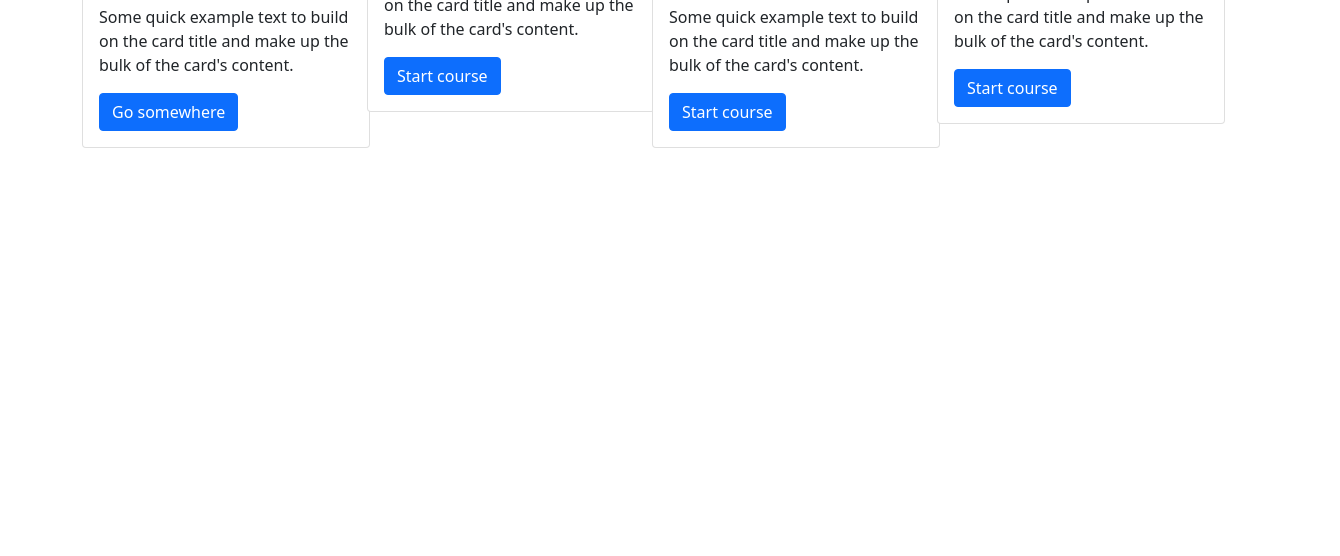
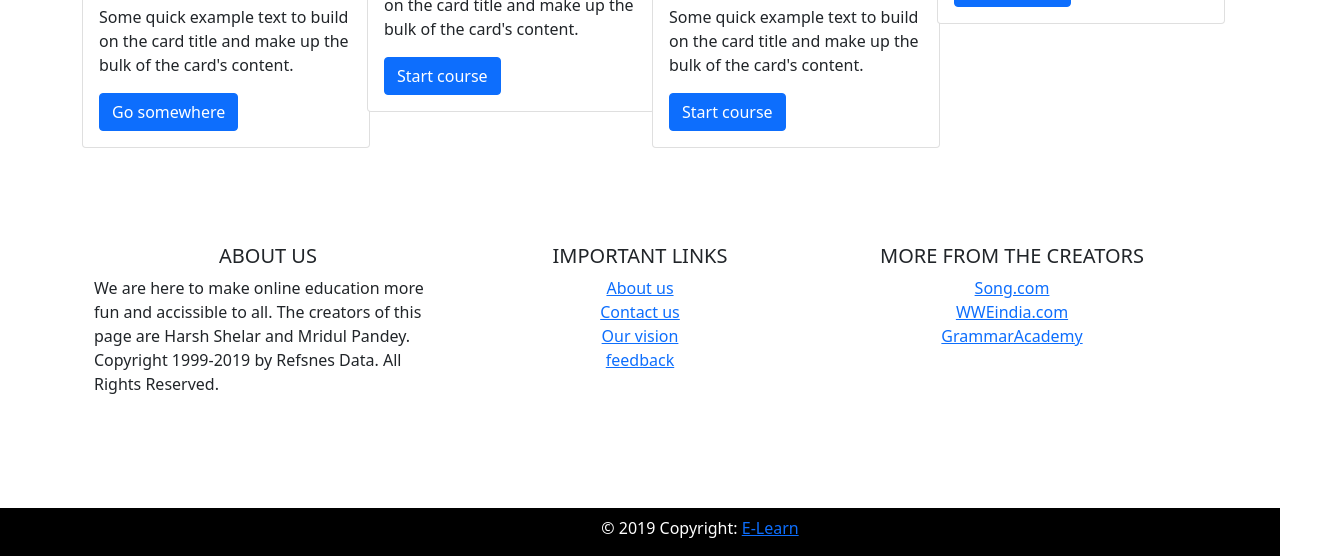
Before and after one commit to sharadkamble-sk/suven-consultants-project2, a plain HTML site: page index.html in a window 1280 px wide. Shown: the part 1871-2427 px from the top of the page, 1340 px wide, since content can reach past the window. Before the commit the page ends 2019 px from the top, so only its background shows below. Drawn offline with nearby package versions, Linux system fonts and the light colour scheme.

Commit message:
footer added

```diff
--- a/index.html
+++ b/index.html
@@ -78,7 +78,6 @@
             </div>
         </div>
     </section>
-
     <section>
         <div class="container">
             <div class="row">
@@ -109,7 +108,8 @@
                         <img src="/images/Docker.jpg" class="card-img-top" alt="...">
                         <div class="card-body">
                             <h5 class="card-title">Docker Mastery : The<br> Complete Toolset</h5>
-                            <p class="card-text">Some quick example text to build on the card title and make up the bulk of the card's content.</p>
+                            <p class="card-text">Some quick example text to build on the card title and make up the bulk
+                                of the card's content.</p>
                             <a href="#" class="btn btn-primary">Start course</a>
                         </div>
                     </div>
@@ -119,7 +119,8 @@
                         <img src="/images/vuejs.jpg" class="card-img-top" alt="...">
                         <div class="card-body">
                             <h5 class="card-title">Vue JS 2 : The Complete<br> Guide</h5>
-                            <p class="card-text">Some quick example text to build on the card title and make up the bulk of the card's content.</p>
+                            <p class="card-text">Some quick example text to build on the card title and make up the bulk
+                                of the card's content.</p>
                             <a href="#" class="btn btn-primary">Start course</a>
                         </div>
                     </div>
@@ -129,7 +130,8 @@
                         <img src="/images/data-science.jpg" class="card-img-top" alt="...">
                         <div class="card-body">
                             <h5 class="card-title">The Data Science Course :<br> 2019 Complete</h5>
-                            <p class="card-text">Some quick example text to build on the card title and make up the bulk of the card's content.</p>
+                            <p class="card-text">Some quick example text to build on the card title and make up the bulk
+                                of the card's content.</p>
                             <a href="#" class="btn btn-primary">Go somewhere</a>
                         </div>
                     </div>
@@ -157,7 +159,7 @@
                     </div>
                 </div>
                 <div class="col-sm-3">
-                    <div class="card" style="width: 18rem; margin-top: 100px;">
+                    <div class="card" style="width: 18rem; margin-bottom:  100px;">
                         <img src="/images/web design.jpg" class="card-img-top" alt="...">
                         <div class="card-body">
                             <h5 class="card-title">Practical Web Design & Design</h5>
@@ -170,24 +172,46 @@
             </div>
         </div>
     </section>
+    <div class="container-fluid my-5  ">
+        <div class="p-5">
+            <div class="container">
 
-
-
-
-
-
-
-
-
-
-
-
-
-
-
-
-
-
+                <div class="row mx-auto">
+                    <div class="col-md-4">
+                        <h5 class="text-center">ABOUT US</h5>
+                        <p>We are here to make online education more fun and accissible to all. The creators of this
+                            page are Harsh Shelar and Mridul Pandey. Copyright 1999-2019 by Refsnes Data. All Rights
+                            Reserved.</p>
+                    </div>
+                    <div class=" col-md-4 ">
+                        <h5 class="text-center">IMPORTANT LINKS</h5>
+                        <ul class="list-unstyled">
+                            <li class="text-center"><a href="#">About us</a></li>
+                            <li class="text-center"><a href="#">Contact us</a></li>
+                            <li class="text-center"><a href="#">Our vision</a></li>
+                            <li class="text-center"> <a href="#">feedback</a></li>
+                        </ul>
+                    </div>
+                    <div class="col-md-4">
+                        <h5 class="text-center">MORE FROM THE CREATORS</h5>
+                        <ul class="list-unstyled">
+                            <li class="text-center"><a href="#">Song.com</a></li>
+                            <li class="text-center"><a href="#">WWEindia.com</a></li>
+                            <li class="text-center"><a href="#">GrammarAcademy</a></li>
+                            <li class="text-center"> <a href="#"></a></li>
+                        </ul>
+                    </div>
+                </div>
+            </div>
+        </div>
+    </div>
+    <section>
+        <div class="container-fluid">
+            <div class="row text-center" style="background-color: black;">
+                <p class="mt-2 text-white">© 2019 Copyright: <a href="">E-Learn</a></p>
+            </div>
+        </div>
+    </section>
 </body>
 
 </html>
--- a/style.css
+++ b/style.css
@@ -6,7 +6,3 @@
 .text-white{
     margin-left: 60px;
 }
-
-/* .card{
-    display: inline-block;
-} */
```
